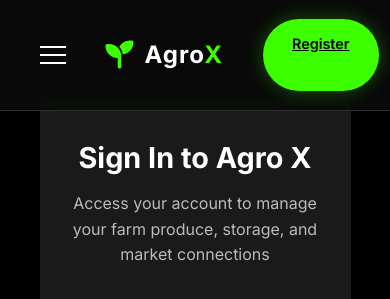
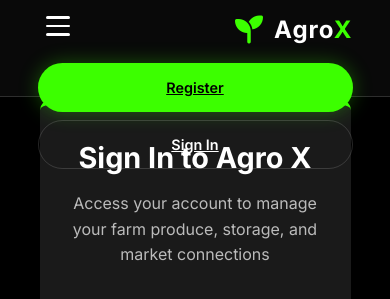
Before and after one commit to Austin-tec/Agro_x, a Flask app: page /signin in a window 390 px wide. Shown: the top 299 px of the page. Run offline with Flask 3, Linux system fonts and the light colour scheme.

Commit message:
Update waitlist UX with email confirmation status and responsive navbar improvements

```diff
--- a/agrox/Template/signin.html
+++ b/agrox/Template/signin.html
@@ -281,8 +281,16 @@
                             showPopup('success', 'Login successful! Redirecting to waitlist...');
                             setTimeout(() => window.location.href = 'waitlist.html', 900);
                         } else if (response.status === 403 && result.status === 'pending') {
+                            const currentWaitlistUser = {
+                                email: email,
+                                waitlist_status: 'pending',
+                                waitlist_position: result.position || null
+                            };
+                            localStorage.removeItem('authToken');
+                            localStorage.setItem('currentUser', JSON.stringify(currentWaitlistUser));
+                            localStorage.setItem('isLoggedIn', 'false');
+
                             showPopup('info', `${result.error || 'Still on waitlist'}, position #${result.position || 'N/A'}`);
-                            localStorage.setItem('isLoggedIn', 'false');
                             setTimeout(() => window.location.href = 'waitlist.html', 900);
                         } else if (response.status === 403) {
                             showPopup('error', result.error || 'Access restricted.');
--- a/css/style.css
+++ b/css/style.css
@@ -282,28 +282,93 @@
     flex-direction: column;
     gap: 6px;
     cursor: pointer;
+    padding: 10px;
+    border-radius: 12px;
+    transition: transform 0.3s ease, background 0.3s ease;
+}
+
+.menu-toggle:hover {
+    background: rgba(255,255,255,0.08);
 }
 
 .menu-toggle span {
-    width: 26px;
-    height: 2px;
+    width: 28px;
+    height: 3px;
     background: #fff;
+    border-radius: 2px;
+    transition: transform 0.3s ease, opacity 0.3s ease;
+}
+
+.menu-toggle.open span:nth-child(1) {
+    transform: translateY(8px) rotate(45deg);
+}
+
+.menu-toggle.open span:nth-child(2) {
+    opacity: 0;
+}
+
+.menu-toggle.open span:nth-child(3) {
+    transform: translateY(-8px) rotate(-45deg);
 }
 
 @media (max-width: 900px) {
+    .navbar {
+        padding: 10px 0;
+    }
+
+    .nav-inner {
+        justify-content: space-between;
+        align-items: flex-start;
+        flex-wrap: wrap;
+        gap: 12px;
+        padding: 0 18px;
+    }
+
+    .logo {
+        min-width: 0;
+    }
+
+    .logo-text {
+        font-size: 20px;
+    }
+
     .nav-links {
         position: absolute;
-        top: 80px;
+        top: 70px;
         left: 0;
         width: 100%;
-        background: #000;
+        background: rgba(0,0,0,0.95);
         flex-direction: column;
-        padding: 30px;
+        padding: 18px 20px;
         display: none;
+        gap: 16px;
+        border-bottom: 1px solid rgba(255,255,255,0.08);
+        z-index: 999;
     }
 
     .nav-links.active {
         display: flex;
+    }
+
+    .nav-links a {
+        width: 100%;
+        font-size: 0.98rem;
+        padding: 12px 0;
+    }
+
+    .nav-cta {
+        order: 3;
+        width: 100%;
+        display: flex;
+        flex-wrap: wrap;
+        gap: 10px;
+        justify-content: space-between;
+    }
+
+    .nav-cta .user-button,
+    .nav-cta .notification-btn,
+    .nav-cta .btn {
+        min-width: 0;
     }
 
     .menu-toggle {
@@ -311,9 +376,51 @@
     }
 }
 
-/* User Menu */
-.user-menu {
-    position: relative;
+@media (max-width: 600px) {
+    .navbar {
+        padding: 8px 0;
+    }
+
+    .nav-inner {
+        gap: 10px;
+    }
+
+    .logo-text {
+        font-size: 18px;
+    }
+
+    .logo-icon {
+        font-size: 24px;
+    }
+
+    .nav-links {
+        top: 65px;
+        padding: 14px 16px;
+    }
+
+    .nav-links a {
+        font-size: 0.96rem;
+        padding: 10px 0;
+    }
+
+    .menu-toggle {
+        padding: 8px;
+    }
+
+    .menu-toggle span {
+        width: 24px;
+        height: 2.5px;
+    }
+
+    .nav-cta {
+        gap: 8px;
+    }
+
+    .nav-cta .user-button,
+    .nav-cta .notification-btn,
+    .nav-cta .btn {
+        width: 100%;
+    }
 }
 
 .user-button {
--- a/js/main.js
+++ b/js/main.js
@@ -69,11 +69,38 @@
     });
 }
 
+// Mobile navigation toggle
+function setupMobileNav() {
+    const menuToggle = document.getElementById('menuToggle');
+    const navLinks = document.querySelector('.nav-links');
+    if (!menuToggle || !navLinks) return;
+
+    menuToggle.addEventListener('click', function() {
+        navLinks.classList.toggle('active');
+        menuToggle.classList.toggle('open');
+    });
+
+    navLinks.querySelectorAll('a').forEach(link => {
+        link.addEventListener('click', function() {
+            navLinks.classList.remove('active');
+            menuToggle.classList.remove('open');
+        });
+    });
+
+    document.addEventListener('click', function(event) {
+        if (!event.target.closest('.navbar')) {
+            navLinks.classList.remove('active');
+            menuToggle.classList.remove('open');
+        }
+    });
+}
+
 // Initialize when DOM is loaded
 document.addEventListener('DOMContentLoaded', function() {
     setupPasswordToggle();
     setupSmoothScrolling();
     setupHeaderScroll();
+    setupMobileNav();
 
     // Set current year in footer
     const yearElements = document.querySelectorAll('.current-year');
```
Also changed, not shown: agrox/Template/waitlist.html (+42 -0 lines), js/register.js (+11 -2 lines).
